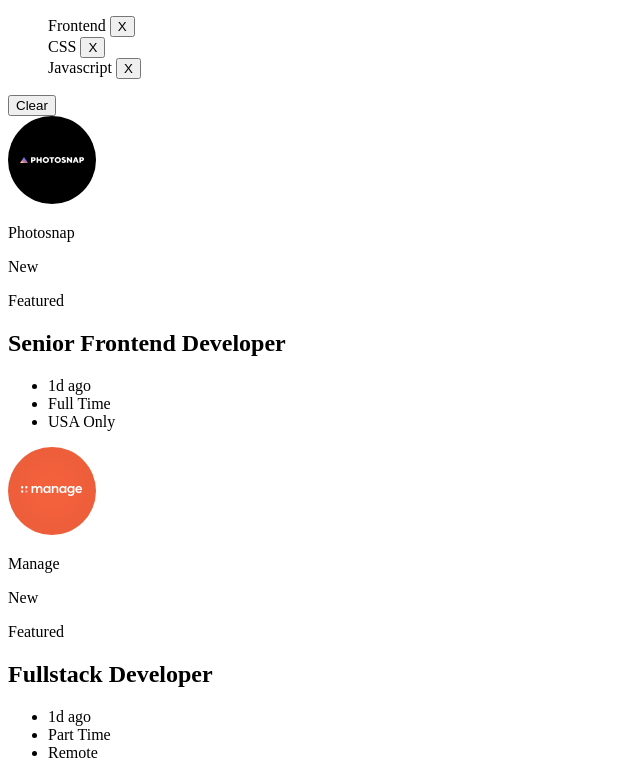
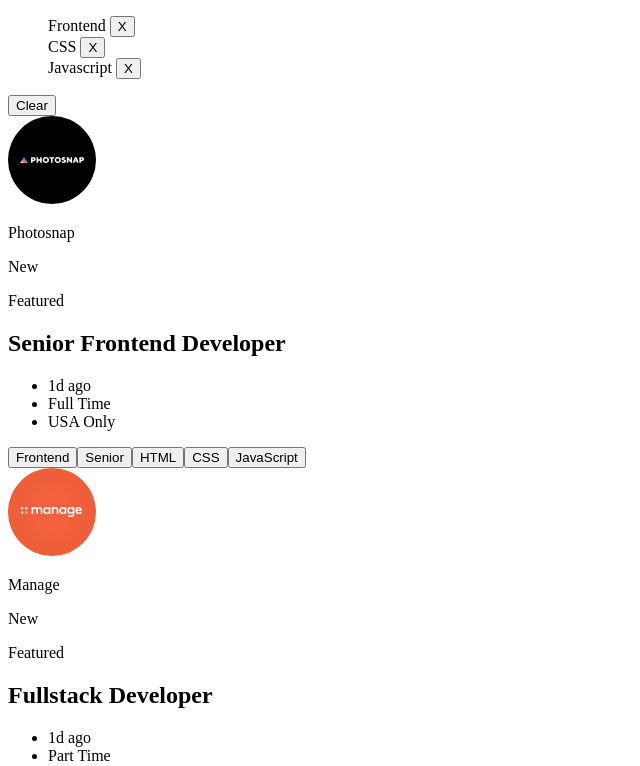
Before and after one commit to azanra/static-job-listing, a React (Vite) app: page / in a window 1280 px wide. Shown: the top 766 px of the page, without its empty margins (0-640 px from the left). Built offline with nearby package versions, Linux system fonts and the light colour scheme.

Commit message:
Render all the possible filter for the job

```diff
--- /dev/null
+++ b/src/component/filter.jsx
@@ -0,0 +1,27 @@
+export default function Filter({ info }) {
+  const { role, level, languages, tools } = info;
+  return (
+    <>
+      <div>
+        {role && <FilterButton filter={role} />}
+        {level && <FilterButton filter={level} />}
+        {languages.length > 0 &&
+          languages.map((item, index) => {
+            return <FilterButton key={`language-${index}`} filter={item} />;
+          })}
+        {tools.length > 0 &&
+          tools.map((item, index) => {
+            return <FilterButton key={`tools-${index}`} filter={item} />;
+          })}
+      </div>
+    </>
+  );
+}
+
+function FilterButton({ filter }) {
+  return (
+    <>
+      <button>{filter}</button>
+    </>
+  );
+}
--- a/src/component/job.jsx
+++ b/src/component/job.jsx
@@ -1,3 +1,4 @@
+import Filter from "./filter.jsx";
 import Image from "./image.jsx";
 import Info from "./info.jsx";
 
@@ -6,6 +7,7 @@
     <div>
       <Image url={info.logo} />
       <Info detailedInfo={info} />
+      <Filter info={info} />
     </div>
   );
 }
```
